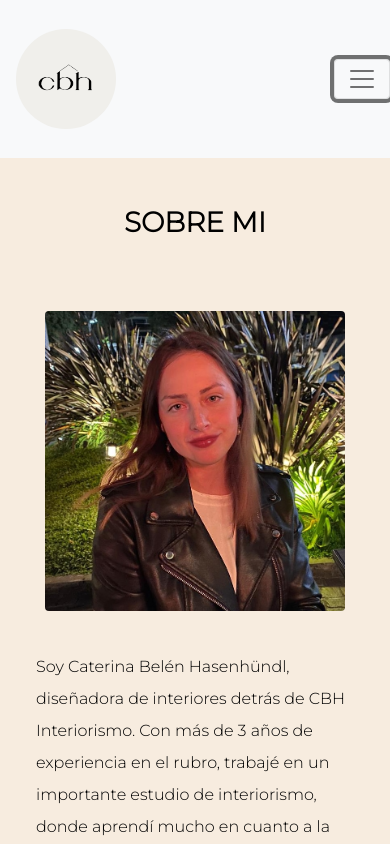
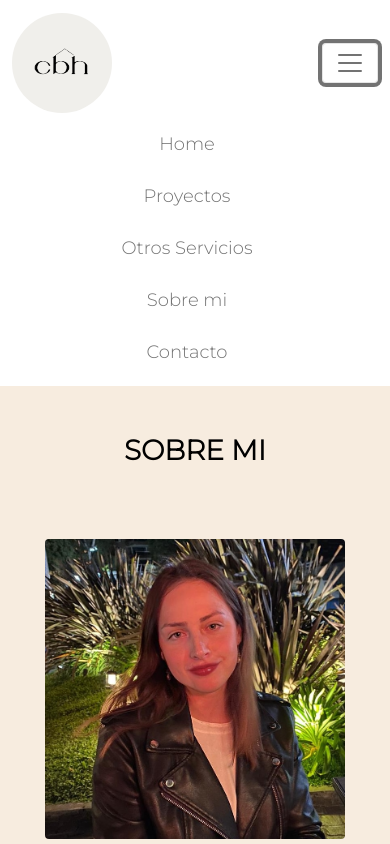
Before and after one commit to Tomihasen/CBH-Interiorismo, a plain HTML site: page pages/sobremi.html in a window 390 px wide. Both pictures are taken after a click on the button "Toggle navigation". Shown: the top 844 px of the page. Drawn offline with nearby package versions, Linux system fonts and the light colour scheme.

Commit message:
corregí header

```diff
--- a/css/estilo.css
+++ b/css/estilo.css
@@ -31,6 +31,7 @@ h1 {
 .logo {
     border-radius: 50%;
     width: 100px;
+    height: 100px;
 }
 
 
--- a/pages/sobremi.html
+++ b/pages/sobremi.html
@@ -17,33 +17,31 @@
 
 <body>
     <header class="header">
-        <nav class="navbar navbar-expand-md navbar-light bg-light">
-			<a class="navbar-brand" href="index.html">
-				<img src="../media/logo.png" height="100px" class="d-inline-block align-top m-3 logo" alt="logo">
-			</a>
-
-			<button class="navbar-toggler" type="button" data-toggle="collapse" data-target="#navbarNav" aria-controls="navbarNav" aria-expanded="false" aria-label="Toggle navigation">
+        <nav class="navbar navbar-expand-lg navbar-light bg-white">
+			<div class="container-fluid">
+				<a class="navbar-brand" href="../index.html"><img class="logo" src="../media/logo.png" alt="logo"></a>
+				<button class="navbar-toggler" type="button" data-bs-toggle="collapse" data-bs-target="#navbarNav" aria-controls="navbarNav" aria-expanded="false" aria-label="Toggle navigation">
 				<span class="navbar-toggler-icon"></span>
 				</button>
-
-			<div class="collapse navbar-collapse justify-content-end m-5" id="navbarNav">
+				<div class="collapse navbar-collapse justify-content-end me-3" id="navbarNav">
 					<ul class="navbar-nav text-center">
 						<li class="nav-item">
-						<a id="homeLink" class="nav-link" href="../index.html">Home</a>
+							<a class="nav-link" aria-current="page" href="../index.html">Home</a>
 						</li>
 						<li class="nav-item">
-						<a id="servicesLink" class="nav-link" href="proyectos.html">Proyectos</a>
+							<a class="nav-link" href="proyectos.html">Proyectos</a>
 						</li>
 						<li class="nav-item">
-						<a id="galeryLink" class="nav-link" href="servicios.html">Otros Servicios</a>
+							<a class="nav-link" href="servicios.html">Otros Servicios</a>
 						</li>
 						<li class="nav-item">
-						<a id="aboutMeLink" class="nav-link" href="sobremi.html">Sobre mi</a>
+							<a class="nav-link " href="sobremi.html">Sobre mi</a>
 						</li>
 						<li class="nav-item">
-						<a id="contactLink" class="nav-link" href="contacto.html">Contacto</a>
+							<a class="nav-link" href="contacto.html">Contacto</a>
 						</li>
 					</ul>
+				</div>
 			</div>
 		</nav>
     </header>
@@ -96,4 +94,7 @@
 
 		</div>
 	</footer> -->
+
+	<script src="https://unpkg.com/@popperjs/core@2"></script>
+    <script src="../js/bootstrap.js"></script>
 </body>
```
Also changed, not shown: index.html (+12 -13 lines), pages/contacto.html (+11 -13 lines), pages/proyectos.html (+14 -13 lines), pages/servicios.html (+12 -14 lines). Lines whose indentation alone changed are shown as unchanged.
